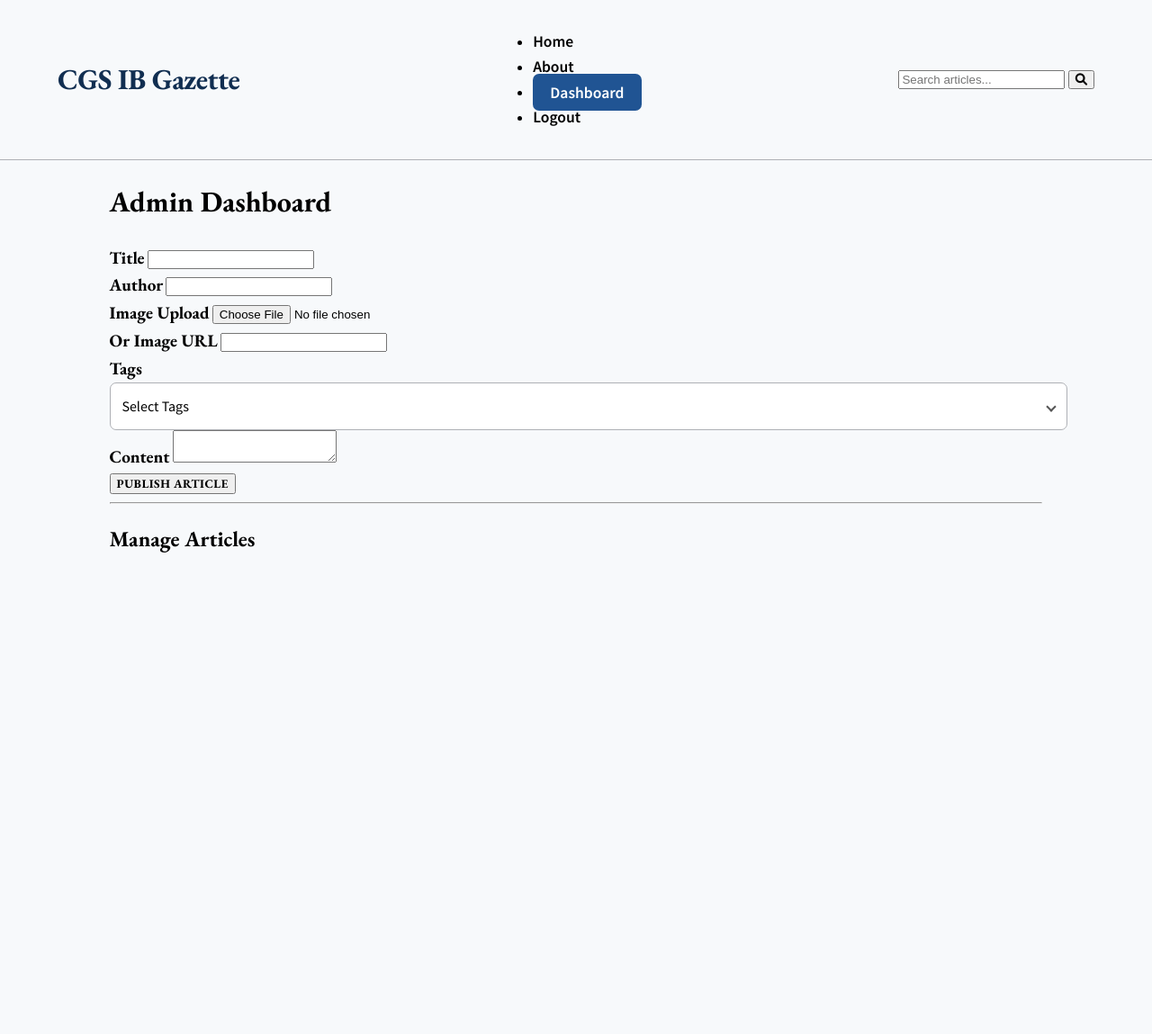
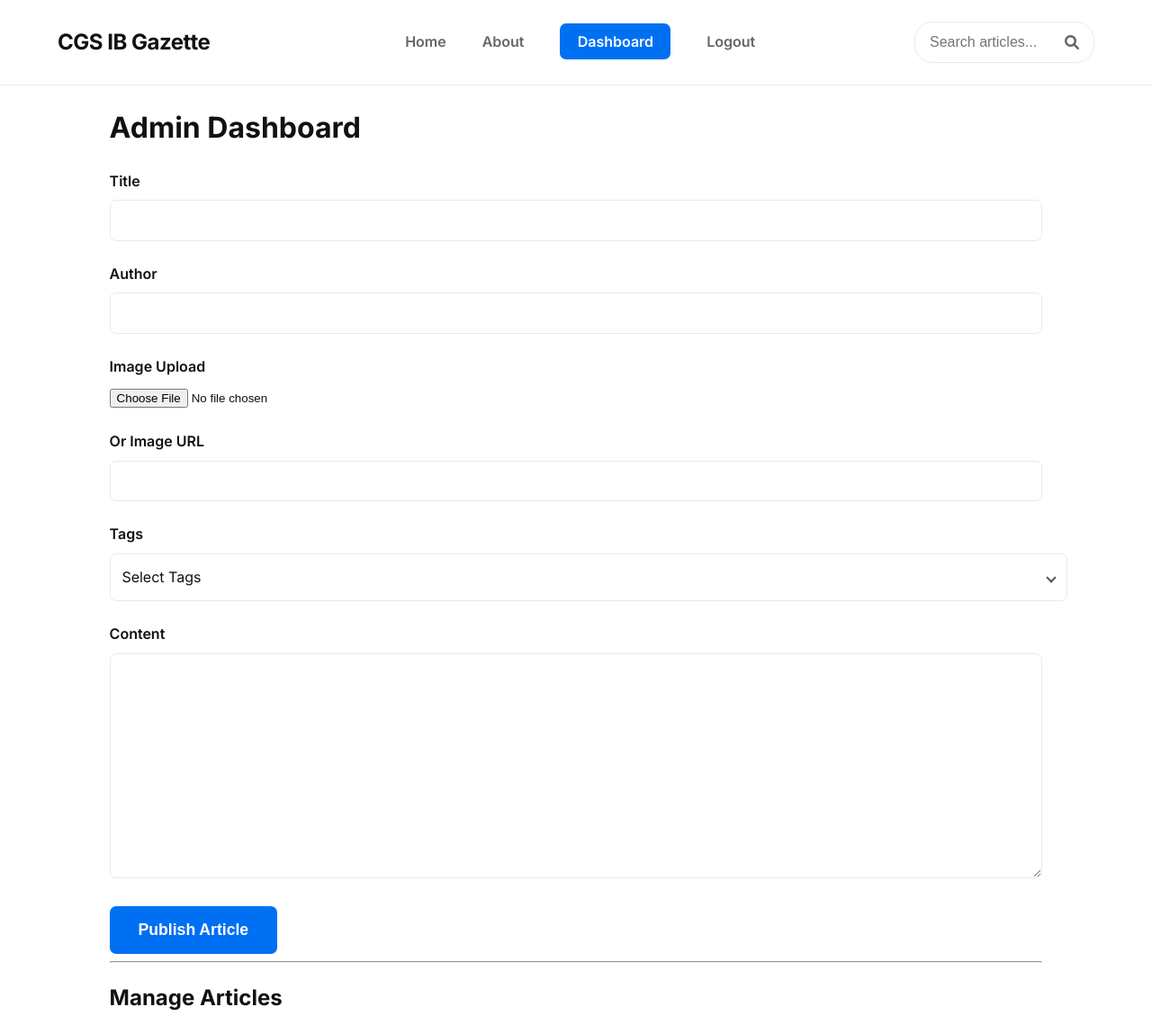
Before and after one commit to nitrimandylis/IB-News-site, a Flask app: page /admin in a window 1280 px wide. Shown: the whole page at 90% size. Before the commit the page ends 614 px from the top, so only its background shows below. Run offline with Flask 3, Linux system fonts and the light colour scheme; the visitor is signed in with stand-in values (Sample User, id 1); data that the repository does not hold is empty; some libraries are stand-ins or nearby versions.

Commit message:
Revert "gemini design overhaul"
This reverts commit fbd39b69b12f6e584a4c3dc89233ba04a2bea16b.

```diff
--- a/static/style.css
+++ b/static/style.css
@@ -1,16 +1,17 @@
-@import url('https://fonts.googleapis.com/css2?family=EB+Garamond:wght@400;700&family=Source+Sans+Pro:wght@400;600;700&display=swap');
+@import url('https://fonts.googleapis.com/css2?family=Inter:wght@400;600;700&display=swap');
 
 /* --- CSS Variables --- */
 :root {
-    --primary-color: #205493; /* Link color */
-    --dark-blue: #112E51; /* Hover color, headline color */
-    --text-color: #000000; /* Body text */
-    --secondary-text-color: #AEB0B5; /* Meta text, borders */
-    --border-color: #AEB0B5;
-    --background-color: #F7F9FB; /* Canvas */
-    --light-gray-bg: #F7F9FB;
-    --font-family: 'Source Sans Pro', sans-serif;
-    --heading-font-family: 'EB Garamond', serif;
+    --primary-color: #0070f3;
+    /* A modern, vibrant blue */
+    --dark-blue: #0056b3;
+    --text-color: #111;
+    --secondary-text-color: #666;
+    --border-color: #eaeaea;
+    --background-color: #ffffff;
+    --light-gray-bg: #fafafa;
+    --font-family: 'Inter', -apple-system, BlinkMacSystemFont, "Segoe UI", Roboto, Helvetica, Arial, sans-serif;
+    --heading-font-family: 'Inter', -apple-system, BlinkMacSystemFont, "Segoe UI", Roboto, Helvetica, Arial, sans-serif;
 }
 
 /* --- General Styles --- */
@@ -40,6 +41,7 @@ h3 {
 a {
     color: var(--primary-color);
     text-decoration: none;
+    transition: color 0.2s ease;
 }
 
 a:hover {
@@ -50,10 +52,12 @@ a:hover {
 .site-header {
     background: var(--background-color);
     border-bottom: 1px solid var(--border-color);
-    padding: 1rem 0;
+    padding: 1.5rem 0;
     position: sticky;
     top: 0;
     z-index: 1000;
+    backdrop-filter: saturate(180%) blur(20px);
+    background-color: rgba(255, 255, 255, 0.72);
 }
 
 .header-content {
@@ -63,60 +67,29 @@ a:hover {
 }
 
 .logo a {
-    font-family: var(--heading-font-family);
-    font-size: 2rem;
+    font-size: 1.5rem;
     font-weight: 700;
-    color: var(--dark-blue);
+    color: var(--text-color);
     letter-spacing: -0.5px;
 }
 
-.main-nav a {
-    color: var(--text-color);
-    font-weight: 600;
-    font-size: 1.1rem;
+.main-nav ul {
+    margin: 0;
+    padding: 0;
+    list-style: none;
+    display: flex;
+    align-items: center;
 }
 
-.hero-section .hero-article {
-    display: grid;
-    grid-template-columns: 1fr;
-    gap: 2rem;
+.main-nav li {
+    margin-left: 2.5rem;
 }
 
-@media(min-width: 768px) {
-    .hero-section .hero-article {
-        grid-template-columns: 1fr 1fr;
-    }
-}
-
-.hero-text h1 {
-    font-family: var(--heading-font-family);
-    font-size: 2.5rem;
-    line-height: 1.2;
-    color: var(--dark-blue);
-}
-
-.article-grid {
-    grid-template-columns: repeat(auto-fit, minmax(250px, 1fr));
-}
-
-.article-card h3 {
-    font-family: var(--heading-font-family);
-    font-size: 1.5rem;
-    line-height: 1.3;
-    color: var(--dark-blue);
-}
-
-.article-body {
-    font-size: 1.1rem;
-    line-height: 1.7;
-    color: var(--text-color);
-}
-
-.article-main-header h1 {
-    font-family: var(--heading-font-family);
-    font-size: 3.5rem;
-    line-height: 1.1;
-    color: var(--dark-blue);
+.main-nav a {
+    color: var(--secondary-text-color);
+    font-weight: 600;
+    font-size: 1rem;
+    transition: color 0.2s ease;
 }
 
 .main-nav a:hover {
@@ -643,42 +616,142 @@ body.menu-open {
 }
 
 .article-container {
-    max-width: 720px;
+    max-width: 800px;
+    padding-top: 2rem;
+}
+
+.article-main-header {
+    border-bottom: 1px solid var(--border-color);
+    margin-bottom: 2rem;
+    padding-bottom: 1rem;
 }
 
 .article-main-header h1 {
-    font-size: 2.8rem;
-}
-
-.article-meta {
-    font-size: 1rem;
-    color: var(--secondary-text-color);
+    font-size: 3rem;
+    line-height: 1.1;
+    margin: 0;
+    color: var(--primary-color);
 }
 
 .article-body {
-    font-size: 1.15rem;
+    font-size: 1.2rem;
     line-height: 1.8;
+    color: #343a40;
 }
 
-.form-group label {
-    font-family: var(--heading-font-family);
-    font-weight: 700;
-    font-size: 1.2rem;
+.article-body p {
+    margin-bottom: 1.5rem;
+}
+
+/* --- Reading Progress Bar --- */
+.progress-container {
+    width: 100%;
+    height: 8px;
+    background: #f8f9fa;
+    position: fixed;
+    top: 0;
+    left: 0;
+    z-index: 2000;
+}
+
+.progress-bar {
+    height: 8px;
+    background: var(--primary-color);
+    width: 0%;
+}
+
+/* --- Fade-in Animation --- */
+@keyframes fadeIn {
+    from {
+        opacity: 0;
+        transform: translateY(20px);
+    }
+
+    to {
+        opacity: 1;
+        transform: translateY(0);
+    }
+}
+
+.fade-in {
+    animation: fadeIn 0.8s ease-in-out;
+}
+
+/* --- Admin Form --- */
+.form-group {
+    margin-bottom: 1.5rem;
+}
+
+label {
+    display: block;
+    margin-bottom: 0.5rem;
+    font-weight: 600;
+}
+
+input[type="text"],
+input[type="password"],
+textarea {
+    width: 100%;
+    padding: 0.8rem;
+    border: 1px solid var(--border-color);
+    border-radius: 7px;
+    font-size: 1rem;
+    box-sizing: border-box;
+    transition: border-color 0.2s ease;
+}
+
+input[type="text"]:focus,
+textarea:focus {
+    outline: none;
+    border-color: var(--primary-color);
+    box-shadow: 0 0 0 3px rgba(0, 112, 243, 0.2);
+}
+
+textarea {
+    min-height: 250px;
+    resize: vertical;
 }
 
 .btn {
-    font-family: var(--heading-font-family);
-    font-weight: 700;
-    text-transform: uppercase;
-    letter-spacing: 0.5px;
+    display: inline-block;
+    width: auto;
+    padding: 1rem 2rem;
+    background: var(--primary-color);
+    color: #fff;
+    border: none;
+    border-radius: 7px;
+    font-size: 1.1rem;
+    font-weight: 600;
+    cursor: pointer;
+    transition: background-color 0.2s ease;
+}
+
+.btn:hover {
+    background: var(--dark-blue);
+}
+
+/* --- Admin Article List --- */
+.article-list {
+    list-style: none;
+    padding: 0;
+}
+
+.article-list li {
+    display: flex;
+    align-items: center;
+    justify-content: space-between;
+    padding: 1rem 0;
+    border-bottom: 1px solid var(--border-color);
+}
+
+.article-list li span {
+    flex-grow: 1;
 }
 
 .article-list .btn-danger {
-    background-color: #8B0000;
-}
-
-.article-list .btn-danger:hover {
-    background-color: #C62828;
+    padding: 0.4rem 0.8rem;
+    font-size: 0.9rem;
+    margin-left: 1rem;
 }
 .tags-container {
     margin-top: 1rem;
@@ -1270,54 +1343,47 @@ body.menu-open {
 }
 
 
-/* --- Home Grid Layout --- */
-.home-grid {
-    display: grid;
-    grid-template-columns: 1fr;
-    gap: 2rem;
+/* --- Search Form --- */
+.search-form {
+    display: flex;
+    align-items: center;
+    border: 1px solid var(--border-color);
+    border-radius: 20px;
+    padding: 0.3rem 0.5rem;
+    transition: border-color 0.3s ease, box-shadow 0.3s ease;
 }
 
-@media(min-width: 992px) {
-    .home-grid {
-        grid-template-columns: 3fr 1fr;
-    }
+.search-form:hover {
+    border-color: var(--primary-color);
+    box-shadow: 0 0 0 3px rgba(0, 123, 255, 0.1);
 }
 
-.main-content {
-    /* styles for the main content area */
+.search-form input[type="search"] {
+    border: none;
+    background: transparent;
+    padding: 0.5rem;
+    font-size: 1rem;
+    width: 150px;
+    transition: width 0.3s ease;
 }
 
-.sidebar {
-    /* styles for the sidebar */
+.search-form input[type="search"]:focus {
+    outline: none;
+    width: 200px;
 }
 
-.sidebar .recent-articles h2 {
-    font-size: 1.5rem;
-    margin-bottom: 1rem;
+.search-form button {
+    border: none;
+    background: transparent;
+    color: var(--secondary-text-color);
+    cursor: pointer;
+    padding: 0.5rem;
+    font-size: 1rem;
+    display: flex;
+    align-items: center;
+    justify-content: center;
 }
 
-.sidebar .recent-articles ul {
-    list-style: none;
-    padding: 0;
-    margin: 0;
+.search-form button:hover {
+    color: var(--primary-color);
 }
-
-.sidebar .recent-articles li {
-    margin-bottom: 1rem;
-    border-bottom: 1px solid var(--border-color);
-    padding-bottom: 1rem;
-}
-
-.sidebar .recent-articles li:last-child {
-    border-bottom: none;
-}
-
-.sidebar .recent-articles h4 {
-    margin: 0 0 0.5rem 0;
-    font-size: 1.1rem;
-}
-
-.sidebar .recent-articles .article-meta {
-    font-size: 0.8rem;
-    color: var(--secondary-text-color);
-}
--- a/templates/base.html
+++ b/templates/base.html
@@ -9,9 +9,6 @@
             href="{{ url_for('static', filename='favicon.ico') }}"
             type="image/x-icon"
         />
-        <link rel="preconnect" href="https://fonts.googleapis.com">
-        <link rel="preconnect" href="https://fonts.gstatic.com" crossorigin>
-        <link href="https://fonts.googleapis.com/css2?family=EB+Garamond:wght@400;700&family=Source+Sans+Pro:wght@400;600;700&display=swap" rel="stylesheet">
         <link
             rel="stylesheet"
             href="{{ url_for('static', filename='style.css') }}"
```
Also changed, not shown: templates/index.html (+13 -22 lines).
